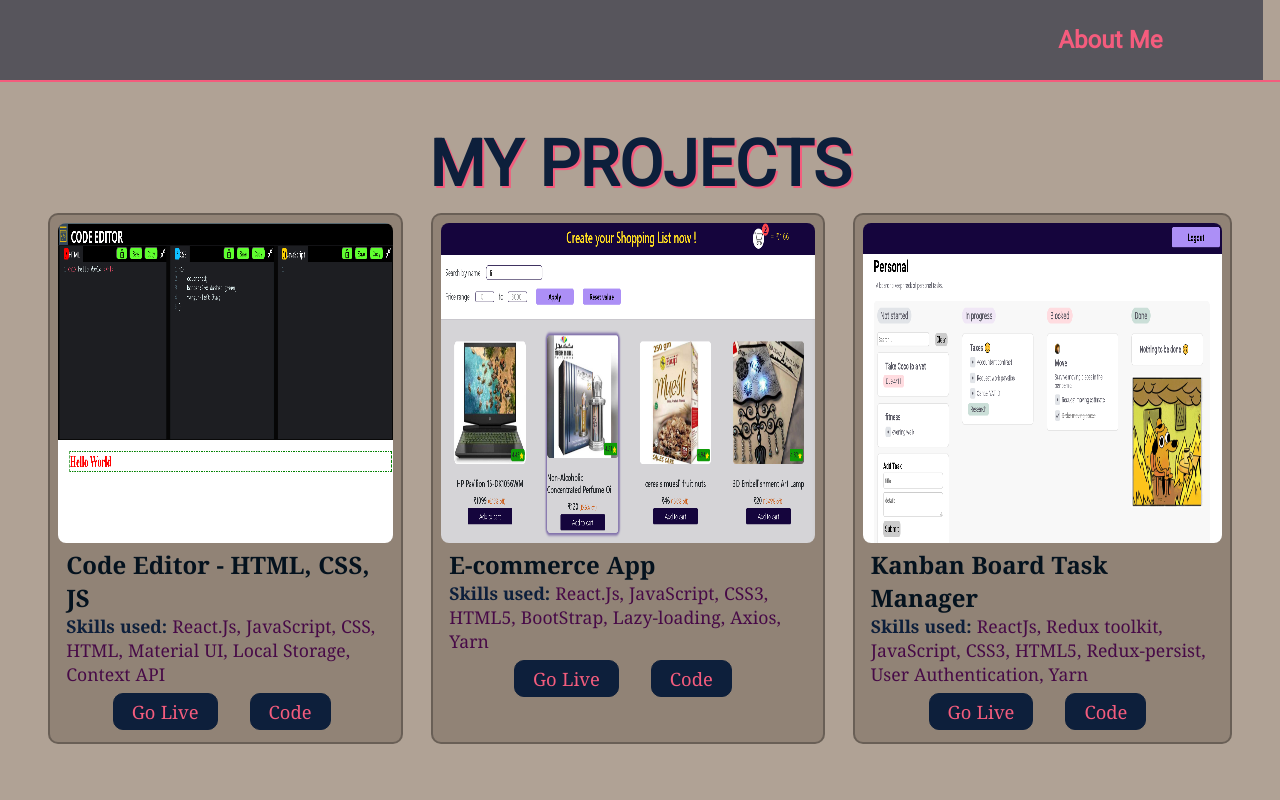
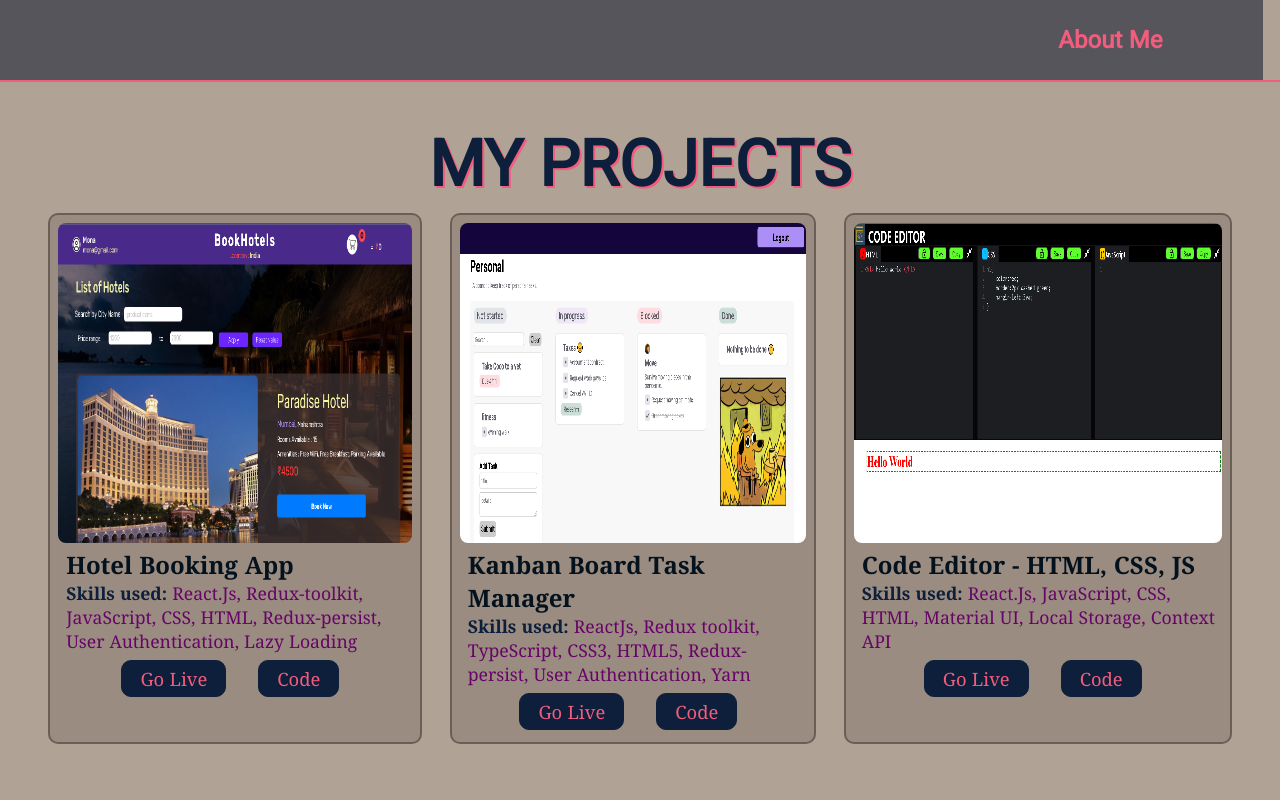
Before and after one commit to vaishali4244/portfolio, a React (Create React App) app: page /projects in a window 1280 px wide. Shown: the top 800 px of the page. Built offline with nearby package versions, Linux system fonts and the light colour scheme.

Commit message:
projects added

```diff
--- a/src/components/ProjectList/ProjectList.css
+++ b/src/components/ProjectList/ProjectList.css
@@ -41,12 +41,9 @@
 }
 
 .pro-card {
-  /* background: #7395ae; */
-  background: #918376;
+  background: #9a8c80;
   font-family: Cambria, Cochin, Georgia, Times, "Times New Roman", serif;
   padding: 0.5rem;
-  /* border: 1px solid rgb(44, 73, 121); */
-  /* border: 1px solid #766a5e; */
   box-shadow: 0 0 0 2px #695f56;
   border-radius: 8px;
 }
@@ -99,7 +96,7 @@
 }
 
 .pro-card span {
-  color: rgb(71, 10, 71);
+  color: rgb(103 4 103);
   font-weight: 100;
 }
 .pro-card p {
--- a/src/components/data.js
+++ b/src/components/data.js
@@ -1,4 +1,22 @@
 export const data = [
+  {
+    source: require("../assets/bookhotel.png"),
+    alt: "bookHotels",
+    title: "Hotel Booking App",
+    span: "React.Js, Redux-toolkit, JavaScript, CSS, HTML, Redux-persist, User Authentication, Lazy Loading",
+    live: "https://bookhotelsforyou.netlify.app/",
+    code: "https://github.com/vaishali4244/hotel-booking",
+  },
+
+  {
+    source: require("../assets/todo.png"),
+    alt: "Kanban board",
+    title: "Kanban Board Task Manager",
+    span: "ReactJs, Redux toolkit, TypeScript, CSS3, HTML5, Redux-persist, User Authentication, Yarn",
+    live: "https://todoinkanbanboard.netlify.app/",
+    code: "https://github.com/vaishali4244/kanban-board",
+  },
+
   {
     source: require("../assets/codeEditor.PNG"),
     alt: "code editor preview",
@@ -16,23 +34,15 @@ export const data = [
     live: "https://budgetcart.netlify.app/",
     code: "https://github.com/vaishali4244/e-commerce-website",
   },
-    {
-        source: require("../assets/todo.png"),
-        alt: "Kanban board",
-        title: "Kanban Board Task Manager",
-        span: "ReactJs, Redux toolkit, JavaScript, CSS3, HTML5, Redux-persist, User Authentication, Yarn",
-        live: "https://kanban-board-todo-list.vercel.app/",
-        code: "https://github.com/vaishali4244/kanban-board",
-    },
+
   {
     source: require("../assets/weather.png"),
     alt: "weather app preview",
     title: "Get Weather App",
-        span: "React.Js, JavaScript, CSS3, HTML5, Chart.Js, Axios, Postman, Yarn",
+    span: "React.Js, TypeScript, CSS3, HTML5, Chart.Js, Axios, Postman, Yarn",
     live: "https://getweather247.netlify.app/",
     code: "https://github.com/vaishali4244/weather-app",
   },
-
 
   {
     source: require("../assets/face-detector.png"),
@@ -42,7 +52,7 @@ export const data = [
     live: "https://vaishali4244.github.io/face-recognizer/",
     code: "https://github.com/vaishali4244/face-recognizer",
     bcode: "https://github.com/vaishali4244/face_detector_backend",
-        frontend: "Frontend Code"
+    frontend: "Frontend Code",
   },
 
   {
@@ -133,5 +143,4 @@ export const data = [
     live: "https://vaishali4244.github.io/analog-clock/",
     code: "https://github.com/vaishali4244/analog-clock",
   },
-
-]
+];
```
Also changed, not shown: src/assets/bookhotel.png (added), 1 other file (tests, documents, lock files or other folders). Lines whose indentation alone changed are shown as unchanged.
